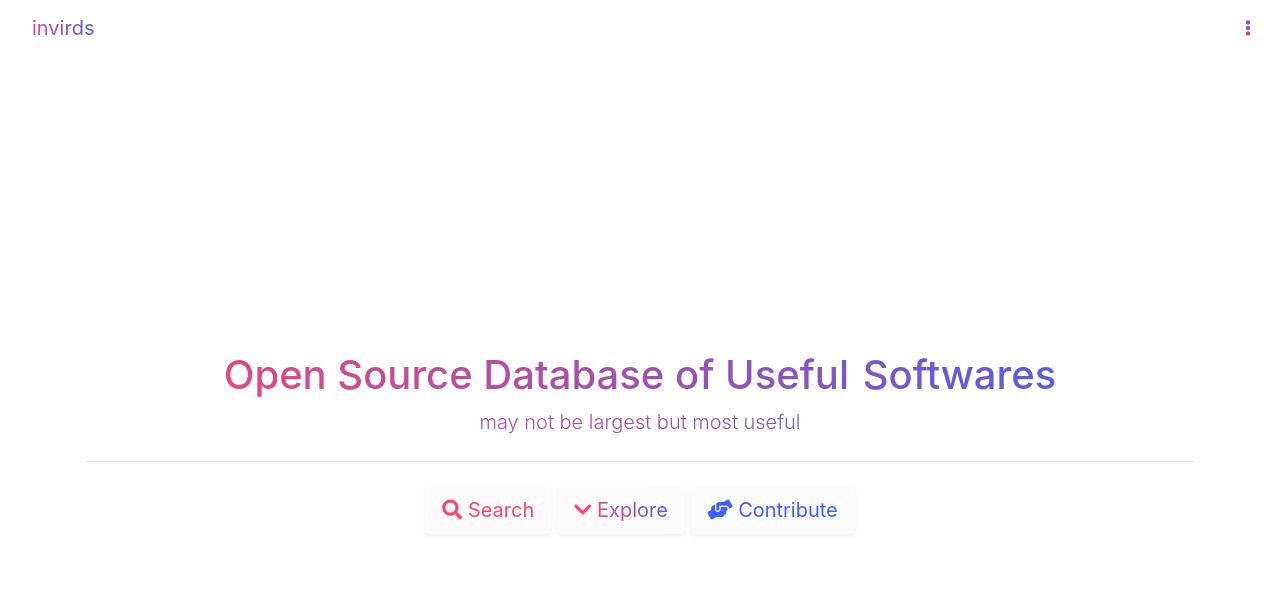
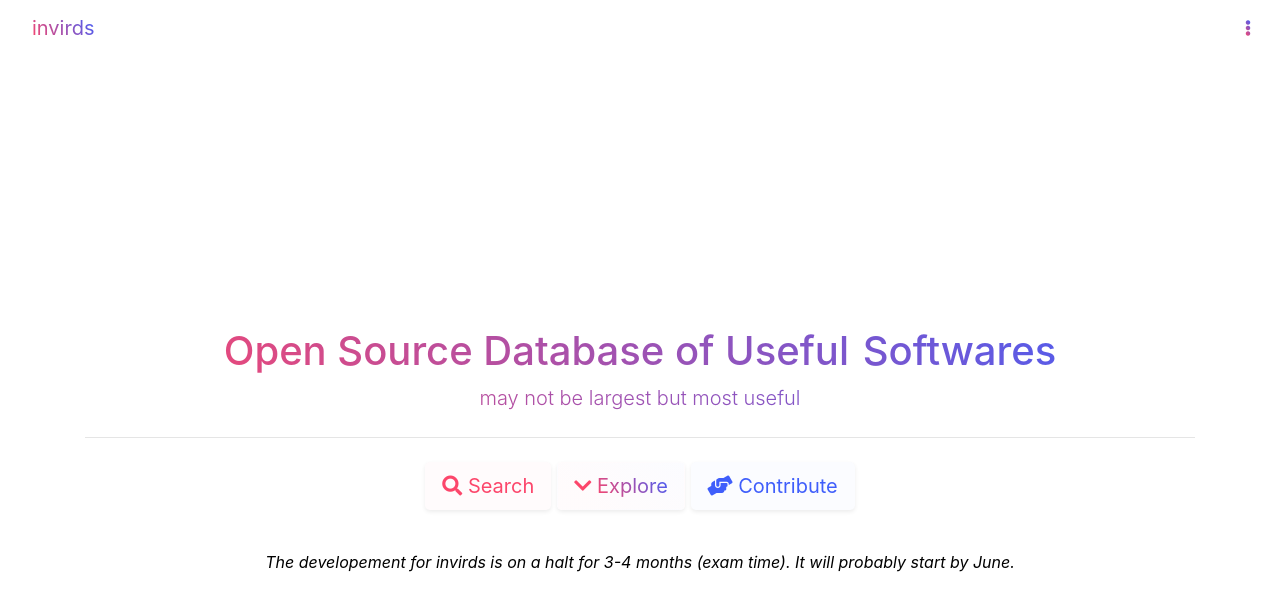
Before and after one commit to Softorage/Softorage, a Jekyll site: the page built from index.html, in a window 1280 px wide and 900 px high. Shown: the top 611 px of the window. Built offline with Jekyll 4.4.1, drawn with Linux system fonts in a browser that asks for light colours; part of the change alters nothing that is shown.

Commit message:
exam time :|

```diff
--- a/_config.yml
+++ b/_config.yml
@@ -40,7 +40,7 @@ author: "invirds team"
 
 # Build settings
 markdown: kramdown
-exclude: ["README.md"]
+exclude: ["README.md", "Gemfile", "Gemfile.lock"]
 
 collections:
   software:
--- a/index.html
+++ b/index.html
@@ -18,6 +18,8 @@ layout: default
       <a class="btn btn-lg main-gradient-light" href="#its_open" role="button"><span class="fas fa-chevron-down text-clr1"></span>  <span class="tg">Explore</span></a>
       <a class="btn btn-lg bg-clr2-light" href="/contribute/" role="button"><span class="fas fa-hands-helping text-clr2"></span>  <span class="text-clr2">Contribute</span></a>
     </p>
+    <br>
+    <i>The developement for invirds is on a halt for 3-4 months (exam time). It will probably start by June.</i>
   </div>
 </div>
 <!-- Features -->
```
Also changed, not shown: README.md.
